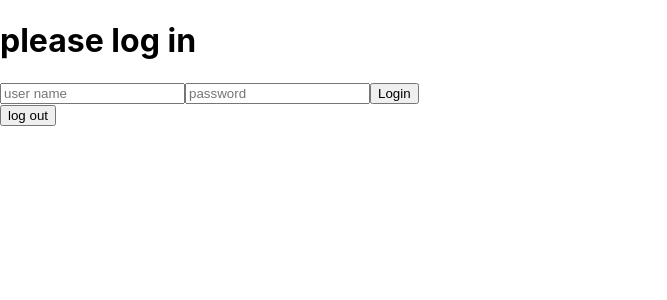
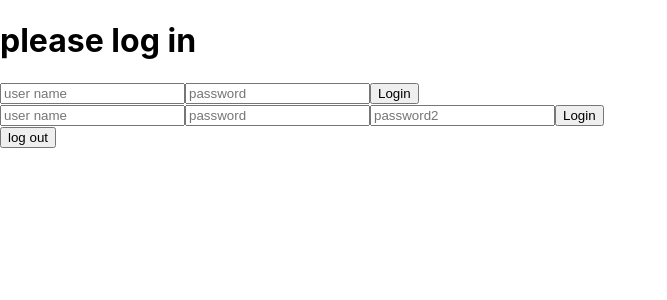
Before and after one commit to RABallantyne/simple-social, a React (Create React App) app in the folder client/: page / in a window 1280 px wide. Shown: the top 300 px of the page, without its empty margins (0-667 px from the left). Built offline with nearby package versions, Linux system fonts and the light colour scheme.

Commit message:
dialing in log in and register actions

```diff
--- a/client/src/App.js
+++ b/client/src/App.js
@@ -1,5 +1,6 @@
 import React, { useState, useEffect } from 'react';
-import Login from './Login';
+import Login from './components/auth/Login';
+import Register from './components/auth/Register';
 
 import './App.css';
 
@@ -8,6 +9,21 @@ function App() {
 
   const login = user => {
     fetch('http://localhost:3000/login', {
+      method: 'POST',
+      headers: {
+        'Content-Type': 'application/json'
+      },
+      body: JSON.stringify({ user })
+    })
+      .then(response => response.json())
+      .then(user => {
+        localStorage.setItem('token', user.jwt);
+        setUser(user.user);
+      });
+  };
+
+  const newUser = user => {
+    fetch('http://localhost:3000/users', {
       method: 'POST',
       headers: {
         'Content-Type': 'application/json'
@@ -31,6 +47,7 @@ function App() {
     <>
       <h1>{user ? 'logged in' : 'please log in'}</h1>
       <Login login={login} user={user} />
+      <Register user={user} newUser={newUser} />
       <button onClick={() => logout()}>log out</button>
     </>
   );
--- /dev/null
+++ b/client/src/components/auth/Register.js
@@ -0,0 +1,56 @@
+import React, { useState } from 'react';
+
+export default function Register({ newUser }) {
+  const [formData, setFormData] = useState({
+    name: '',
+    password: '',
+    password2: ''
+  });
+
+  const { name, password, password2 } = formData;
+
+  const onChange = e =>
+    setFormData({ ...formData, [e.target.name]: e.target.value });
+
+  const onSubmit = e => {
+    e.preventDefault();
+    if (password !== password2) {
+      console.log('passwords do not match');
+    } else {
+      newUser(formData);
+    }
+  };
+
+  return (
+    <>
+      {/* <h1>please log in </h1> */}
+      <form onSubmit={e => onSubmit(e)}>
+        <input
+          type='name'
+          placeholder='user name'
+          name='name'
+          value={name}
+          onChange={e => onChange(e)}
+          required
+        />
+        <input
+          type='password'
+          placeholder='password'
+          name='password'
+          value={password}
+          onChange={e => onChange(e)}
+          required
+        />
+        <input
+          type='password2'
+          placeholder='password2'
+          name='password2'
+          value={password2}
+          onChange={e => onChange(e)}
+          required
+        />
+        <input type='submit' value='Login' />
+      </form>
+    </>
+  );
+}
```
Also changed, not shown: client/src/components/auth/Login.js (renamed from client/src/Login.js).
